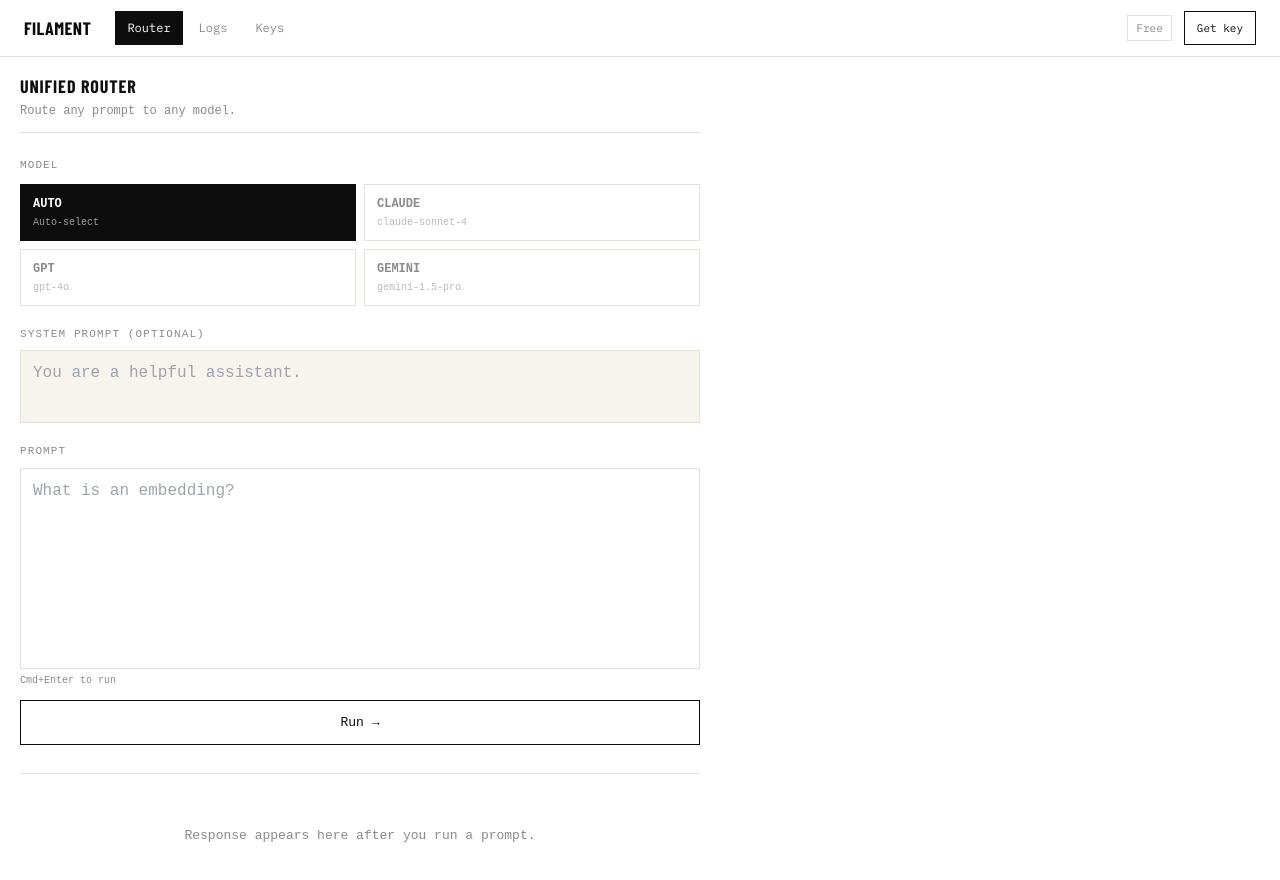
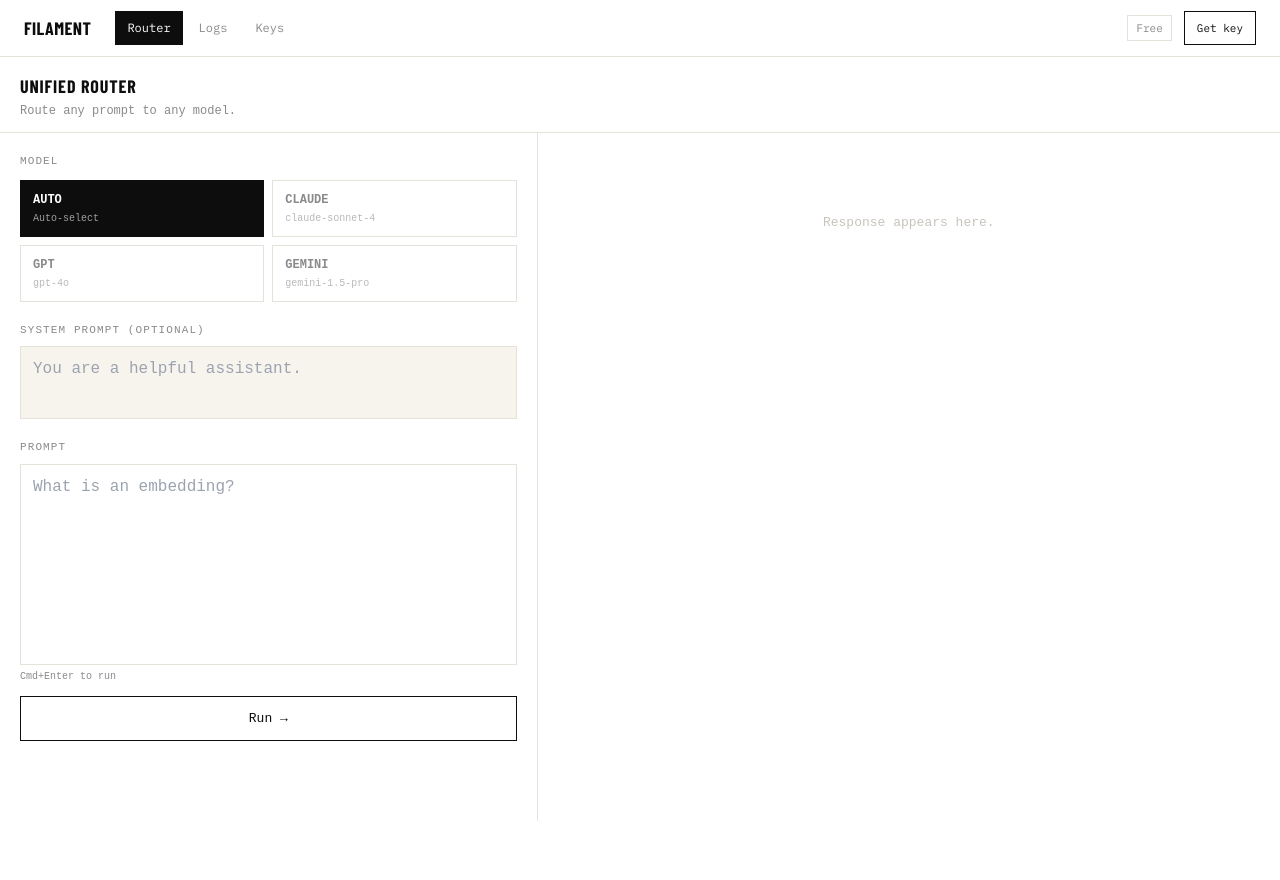
Before and after one commit to filament-app/filament, a Next.js app: page /app/router in a window 1280 px wide. Shown: the top 880 px of the page. After the commit the page ends 821 px from the top, so only its background shows below. Built offline with nearby package versions, Linux system fonts and the light colour scheme; a web font is replaced by a local one.

Commit message:
Restore split layout: input left, output right on desktop

```diff
--- a/app/app/router/page.tsx
+++ b/app/app/router/page.tsx
@@ -225,9 +225,10 @@
   runRef.current = handleRun
 
   return (
-    <div style={{ padding: '16px 20px 80px', fontFamily: 'monospace', maxWidth: '720px' }}>
+    <div style={{ fontFamily: 'monospace' }}>
 
-      <div style={{ borderBottom: '1px solid #E5E2DA', paddingBottom: '12px', marginBottom: '24px' }}>
+      {/* Title */}
+      <div style={{ borderBottom: '1px solid #E5E2DA', padding: '16px 20px 12px' }}>
         <div style={{ fontSize: '18px', fontWeight: 700, textTransform: 'uppercase', letterSpacing: '0.05em', fontFamily: 'var(--font-barlow)' }}>
           Unified Router
         </div>
@@ -236,18 +237,32 @@
         </div>
       </div>
 
+      {/* Split: input left, output right on desktop */}
+      <div style={{ display: 'flex', flexDirection: 'row', minHeight: 'calc(100vh - 112px)' }}>
+
+        {/* Left panel */}
+        <div style={{ width: '42%', borderRight: '1px solid #E5E2DA', padding: '20px', flexShrink: 0 }}
+          className="router-left">
           <InputPanel runRef={runRef} modelRef={modelRef} />
+        </div>
 
-      <div style={{ borderTop: '1px solid #E5E2DA', marginTop: '28px', paddingTop: '20px' }}>
-        {loading && <div style={{ fontFamily: 'monospace', fontSize: '13px', color: '#8A8A8A' }}>Routing request...</div>}
-        {!loading && error && <div style={{ border: '1px solid #6a2a2a', padding: '12px', fontFamily: 'monospace', fontSize: '13px', color: '#6a2a2a' }}>{error}</div>}
+        {/* Right panel */}
+        <div style={{ flex: 1, overflow: 'auto' }} className="router-right">
+          {loading && (
+            <div style={{ padding: '20px', fontSize: '13px', color: '#8A8A8A' }}>Routing request...</div>
+          )}
+          {!loading && error && (
+            <div style={{ margin: '20px', border: '1px solid #6a2a2a', padding: '12px', fontSize: '13px', color: '#6a2a2a' }}>{error}</div>
+          )}
           {!loading && !error && !response && (
-          <div style={{ textAlign: 'center', padding: '32px 0', color: '#8A8A8A', fontSize: '13px', fontFamily: 'monospace' }}>
-            Response appears here after you run a prompt.
+            <div style={{ textAlign: 'center', padding: '80px 20px', color: '#C8C4BC', fontSize: '13px' }}>
+              Response appears here.
             </div>
           )}
-        {!loading && trace && (
-          <div style={{ display: 'flex', flexWrap: 'wrap', gap: '10px', alignItems: 'center', marginBottom: '16px', padding: '10px 12px', background: '#F7F4EE', fontFamily: 'monospace' }}>
+          {(trace || response) && (
+            <>
+              {trace && (
+                <div style={{ display: 'flex', flexWrap: 'wrap', gap: '10px', alignItems: 'center', padding: '10px 16px', background: '#F7F4EE', borderBottom: '1px solid #E5E2DA' }}>
                   <span style={{ fontSize: '11px', fontWeight: 700, textTransform: 'uppercase' }}>{trace.model_used}</span>
                   <span style={{ fontSize: '11px', color: '#8A8A8A' }}>{trace.tokens_in}→{trace.tokens_out} tok</span>
                   <span style={{ fontSize: '11px', color: '#8A8A8A' }}>{trace.latency_ms}ms</span>
@@ -264,10 +279,27 @@
                   </div>
                 </div>
               )}
-        {!loading && response && !showRaw && <div style={{ fontSize: '14px', lineHeight: 1.7, whiteSpace: 'pre-wrap', color: '#0D0D0D', fontFamily: 'monospace' }}>{response}</div>}
-        {!loading && rawJson && showRaw && <pre style={{ fontSize: '12px', lineHeight: 1.6, whiteSpace: 'pre-wrap', background: '#F7F4EE', padding: '16px', overflowX: 'auto', color: '#0D0D0D', margin: 0 }}>{rawJson}</pre>}
+              <div style={{ padding: '16px 20px' }}>
+                {!showRaw && response && (
+                  <div style={{ fontSize: '14px', lineHeight: 1.7, whiteSpace: 'pre-wrap', color: '#0D0D0D' }}>{response}</div>
+                )}
+                {showRaw && rawJson && (
+                  <pre style={{ fontSize: '12px', lineHeight: 1.6, whiteSpace: 'pre-wrap', background: '#F7F4EE', padding: '16px', overflowX: 'auto', color: '#0D0D0D', margin: 0 }}>{rawJson}</pre>
+                )}
+              </div>
+            </>
+          )}
         </div>
 
+      </div>
+
+      {/* Mobile: stack vertically */}
+      <style>{`
+        @media (max-width: 768px) {
+          .router-left { width: 100% !important; border-right: none !important; border-bottom: 1px solid #E5E2DA; }
+          div[style*="flex-direction: row"] { flex-direction: column !important; }
+        }
+      `}</style>
 
     </div>
   )
```
Lines whose indentation alone changed are shown as unchanged.
